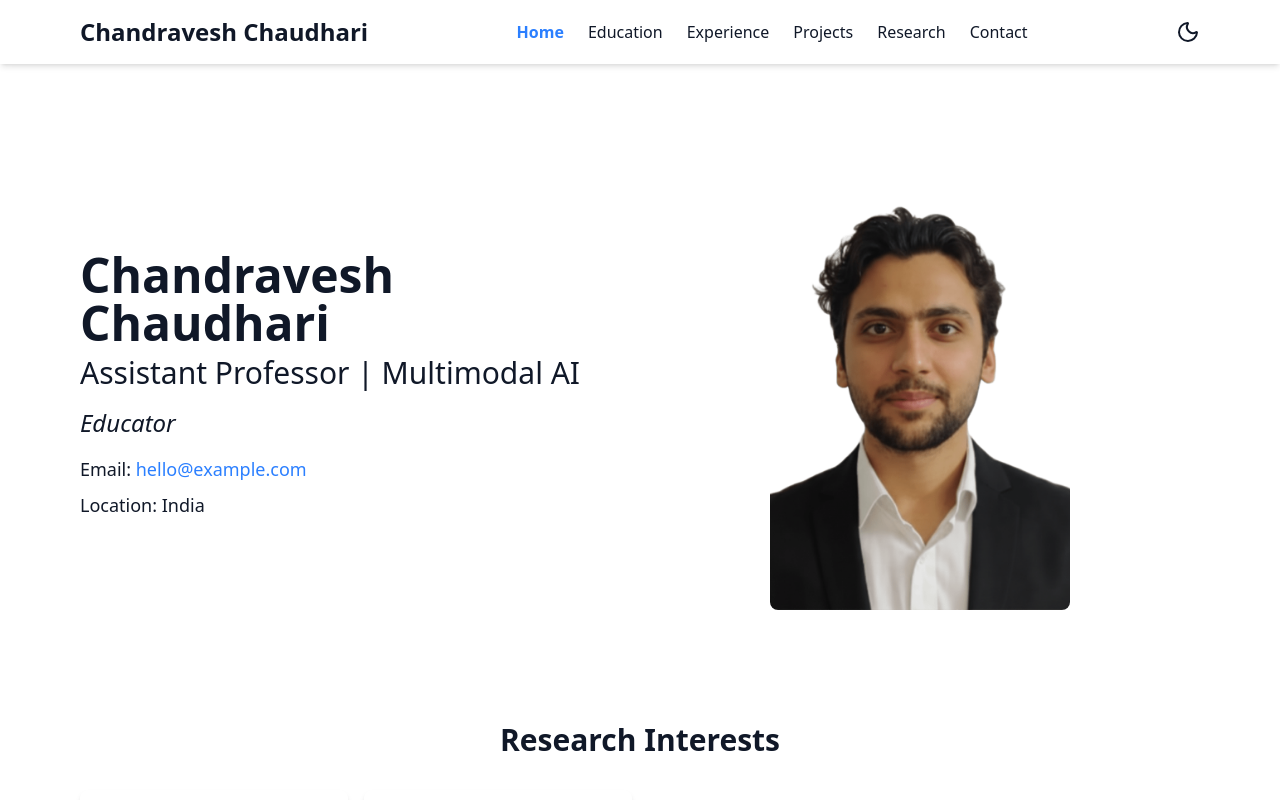
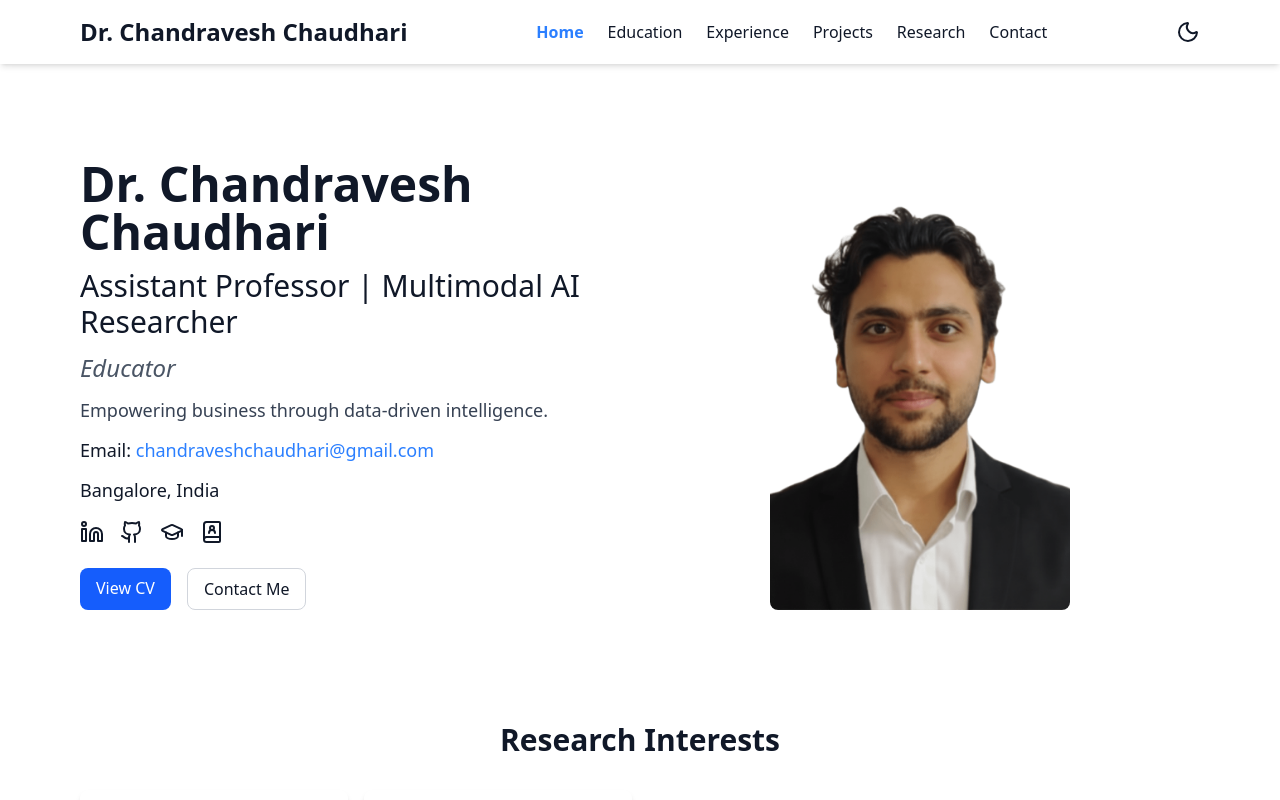
Before and after one commit to chandraveshchaudhari/website, a Next.js app: page / in a window 1280 px wide. Shown: the top 800 px of the page. Built offline with nearby package versions, Linux system fonts and the light colour scheme.

Commit message:
started with hero to change based on config.ts

```diff
--- a/package.json
+++ b/package.json
@@ -16,6 +16,7 @@
     "react": "19.1.0",
     "react-dom": "19.1.0",
     "react-hook-form": "^7.64.0",
+    "react-icons": "^5.5.0",
     "zod": "^4.1.11"
   },
   "devDependencies": {
--- a/src/components/Hero.tsx
+++ b/src/components/Hero.tsx
@@ -5,6 +5,7 @@ import Image from 'next/image';
 import { motion } from 'framer-motion';
 import { useState } from 'react';
 import { AnimatedText } from '@/types';
+import { Linkedin, Github, GraduationCap, BookUser } from 'lucide-react';
 
 interface HeroProps {
   animatedText: AnimatedText;
@@ -12,6 +13,7 @@ interface HeroProps {
 
 export default function Hero({ animatedText }: HeroProps) {
   const [imageError, setImageError] = useState(false);
+  const contact = siteConfig.contact;
 
   return (
     <motion.section
@@ -20,11 +22,14 @@ export default function Hero({ animatedText }: HeroProps) {
       animate={{ opacity: 1, y: 0 }}
       transition={{ duration: 0.5 }}
     >
-      <div className="md:w-1/2 mb-8 md:mb-0">
-        <h1 className="text-5xl font-bold mb-2">{siteConfig.personal.name}</h1>
-        <h2 className="text-3xl mb-4">{siteConfig.personal.title}</h2>
+      {/* LEFT SIDE — TEXT */}
+      <div className="md:w-1/2 mb-8 md:mb-0 space-y-3">
+        <h1 className="text-5xl font-bold">{siteConfig.personal.name}</h1>
+        <h2 className="text-3xl">{siteConfig.personal.title}</h2>
+
+        {/* Animated text */}
         <motion.p
-          className="text-2xl italic mb-4"
+          className="text-2xl italic text-gray-600 dark:text-gray-300"
           key={animatedText}
           initial={{ opacity: 0 }}
           animate={{ opacity: 1 }}
@@ -32,11 +37,90 @@ export default function Hero({ animatedText }: HeroProps) {
         >
           {animatedText}
         </motion.p>
-        <p className="text-lg mb-2">
-          Email: <a href={`mailto:${siteConfig.personal.email}`} className="text-blue-500 hover:underline">{siteConfig.personal.email}</a>
+
+        {/* Tagline */}
+        {siteConfig.personal.tagline && (
+          <p className="text-lg text-gray-700 dark:text-gray-300">
+            {siteConfig.personal.tagline}
+          </p>
+        )}
+
+        {/* Contact info */}
+        <p className="text-lg">
+          Email:{' '}
+          <a
+            href={`mailto:${contact.email}`}
+            className="text-blue-500 hover:underline"
+          >
+            {contact.email}
+          </a>
         </p>
-        <p className="text-lg">Location: {siteConfig.personal.location}</p>
+        {siteConfig.personal.location && (
+          <p className="text-lg">{siteConfig.personal.location}</p>
+        )}
+
+        {/* Social icons row */}
+        <div className="flex space-x-4 mt-4">
+          {contact.linkedin && (
+            <a
+              href={contact.linkedin}
+              target="_blank"
+              rel="noopener noreferrer"
+              aria-label="LinkedIn"
+            >
+              <Linkedin className="w-6 h-6 hover:text-blue-700" />
+            </a>
+          )}
+          {contact.github && (
+            <a
+              href={contact.github}
+              target="_blank"
+              rel="noopener noreferrer"
+              aria-label="GitHub"
+            >
+              <Github className="w-6 h-6 hover:text-gray-800 dark:hover:text-white" />
+            </a>
+          )}
+          {contact.googleScholar && (
+            <a
+              href={contact.googleScholar}
+              target="_blank"
+              rel="noopener noreferrer"
+              aria-label="Google Scholar"
+            >
+              <GraduationCap className="w-6 h-6 hover:text-blue-600" />
+            </a>
+          )}
+          {contact.orcid && (
+            <a
+              href={contact.orcid}
+              target="_blank"
+              rel="noopener noreferrer"
+              aria-label="ORCID"
+            >
+              <BookUser className="w-6 h-6 hover:text-green-600" />
+            </a>
+          )}
+        </div>
+
+        {/* CTA buttons */}
+        <div className="flex gap-4 mt-6">
+          <a
+            href="/assets/CV_Chandravesh.pdf"
+            className="px-4 py-2 bg-blue-600 text-white rounded-lg hover:bg-blue-700"
+          >
+            View CV
+          </a>
+          <a
+            href={`mailto:${contact.email}`}
+            className="px-4 py-2 border border-gray-300 rounded-lg hover:bg-gray-100 dark:hover:bg-gray-800"
+          >
+            Contact Me
+          </a>
+        </div>
       </div>
+
+      {/* RIGHT SIDE — IMAGE */}
       <div className="md:w-1/2 flex justify-center">
         <motion.div
           initial={{ opacity: 0, scale: 0.8 }}
@@ -46,7 +130,9 @@ export default function Hero({ animatedText }: HeroProps) {
         >
           {imageError ? (
             <div className="w-[300px] h-[450px] bg-gray-200 dark:bg-gray-700 rounded-lg flex items-center justify-center">
-              <span className="text-gray-500 dark:text-gray-400">Image Not Available</span>
+              <span className="text-gray-500 dark:text-gray-400">
+                Image Not Available
+              </span>
             </div>
           ) : (
             <Image
@@ -56,7 +142,9 @@ export default function Hero({ animatedText }: HeroProps) {
               height={450}
               className="rounded-lg object-cover aspect-[2/3]"
               onError={() => {
-                console.error(`Failed to load image: ${siteConfig.personal.image}`);
+                console.error(
+                  `Failed to load image: ${siteConfig.personal.image}`
+                );
                 setImageError(true);
               }}
               priority
--- a/src/config/config.ts
+++ b/src/config/config.ts
@@ -6,16 +6,22 @@ export const getAsset = (path: string) => {
 
 const siteConfig = {
   personal: {
-    name: 'Chandravesh Chaudhari',
-    title: 'Assistant Professor | Multimodal AI',
+    name: 'Dr. Chandravesh Chaudhari',
+    title: 'Assistant Professor | Multimodal AI Researcher',
     image: getAsset('images/profile.png'), // Resolves to /profile.png or /base-path/profile.png
-    email: 'hello@example.com',
-    location: 'India',
+    description: 'Chandravesh Chaudhari, Ph.D. is an academic and practitioner working at the intersection of business analytics, machine learning, and technology-driven decision-making. His research and teaching focus on applying data science and emerging technologies to solve complex problems in business, economics, and management.\n' +
+        '\n' +
+        'Chandravesh teaches in the School of Business and Management at Christ University, where he has guided numerous students and professionals in mastering advanced Excel, Python, machine learning, and applied analytics. He is deeply involved in curriculum design, research mentorship, and capacity building for industry-oriented business analytics education.\n' +
+        '\n' +
+        'He earned his Ph.D. from Christ University, holds an Masters in Finance, and has completed specialized certifications in analytics and programming. His academic work emphasizes bridging theoretical concepts with real-world applications, particularly in domains such as financial analytics, business intelligence, and operational optimization.\n' +
+        '\n' +
+        'Chandravesh is the author of books “Programming for Machine Learning and Business” and “Machine Learning for Business". He regularly conducts training programs and workshops for professionals and students, focusing on making advanced analytical methods accessible and impactful.',
+    tagline: 'Empowering business through data-driven intelligence.',
+  location: 'Bangalore, India',
   },
 
   seo: {
-    title: 'Chandravesh Chaudhari',
-    description: 'Official website showcasing education, research, projects and experience.',
+    description: 'Official website showcasing Dr. Chandravesh Chaudhari\'s education, research, projects and experience.',
   },
 
   animatedText: ['AI Researcher', 'Educator', 'Speaker', 'Builder'],
@@ -129,7 +135,7 @@ const siteConfig = {
       authors: "Chandravesh Chaudhari, Geetanjali Purswani",
       conferences: "Congress on Intelligent Systems, Springer Nature Singapore",
       researchYr: 2022,
-      image: "/images/research/review_paper.png",
+      image: getAsset("/images/research/review_paper.png"),
       citation: {
         vancouver:
           "Chaudhari, C., Purswani, G. (2023). Stock Market Prediction Techniques Using Artificial Intelligence: A Systematic Review. In: Kumar, S., Sharma, H., Balachandran, K., Kim, J.H., Bansal, J.C. (eds) Third Congress on Intelligent Systems. CIS 2022. Lecture Notes in Networks and Systems, vol 608. Springer, Singapore. https://doi.org/10.1007/978-981-19-9225-4_17",
@@ -144,7 +150,7 @@ const siteConfig = {
       conferences:
         "2023 IEEE International Conference on Contemporary Computing and Communications (InC4), Bangalore, India, 2023",
       researchYr: 2023,
-      image: "/images/research/subset.png",
+      image: getAsset("/images/research/subset.png"),
       citation: {
         vancouver:
           "C. Chaudhari and G. Purswani, \"Hybrid Subset Feature Selection And Importance Framework,\" 2023 IEEE International Conference on Contemporary Computing and Communications (InC4), Bangalore, India, 2023, pp. 1-6, doi: 10.1109/InC457730.2023.10262828.",
@@ -174,6 +180,8 @@ const siteConfig = {
     email: 'chandraveshchaudhari@gmail.com',
     linkedin: 'https://www.linkedin.com/in/chandravesh-chaudhari/',
     github: 'https://github.com/chandraveshchaudhari',
+    googleScholar: 'https://scholar.google.com/citations?authuser=1&user=V78qbA8AAAAJ',
+  orcid: 'https://orcid.org/0000-0003-1053-7541',
   },
 };
 
```
Also changed, not shown: 1 other file (tests, documents, lock files or other folders).
